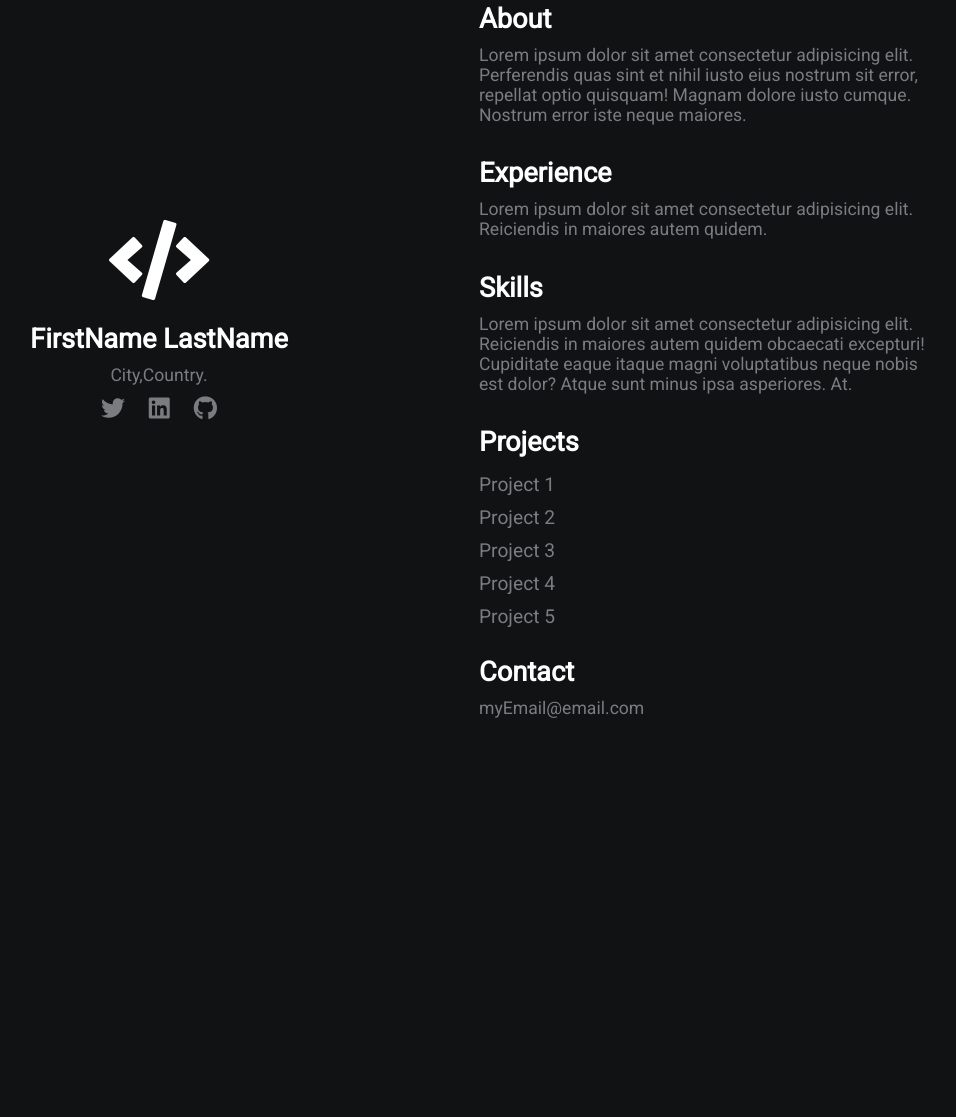
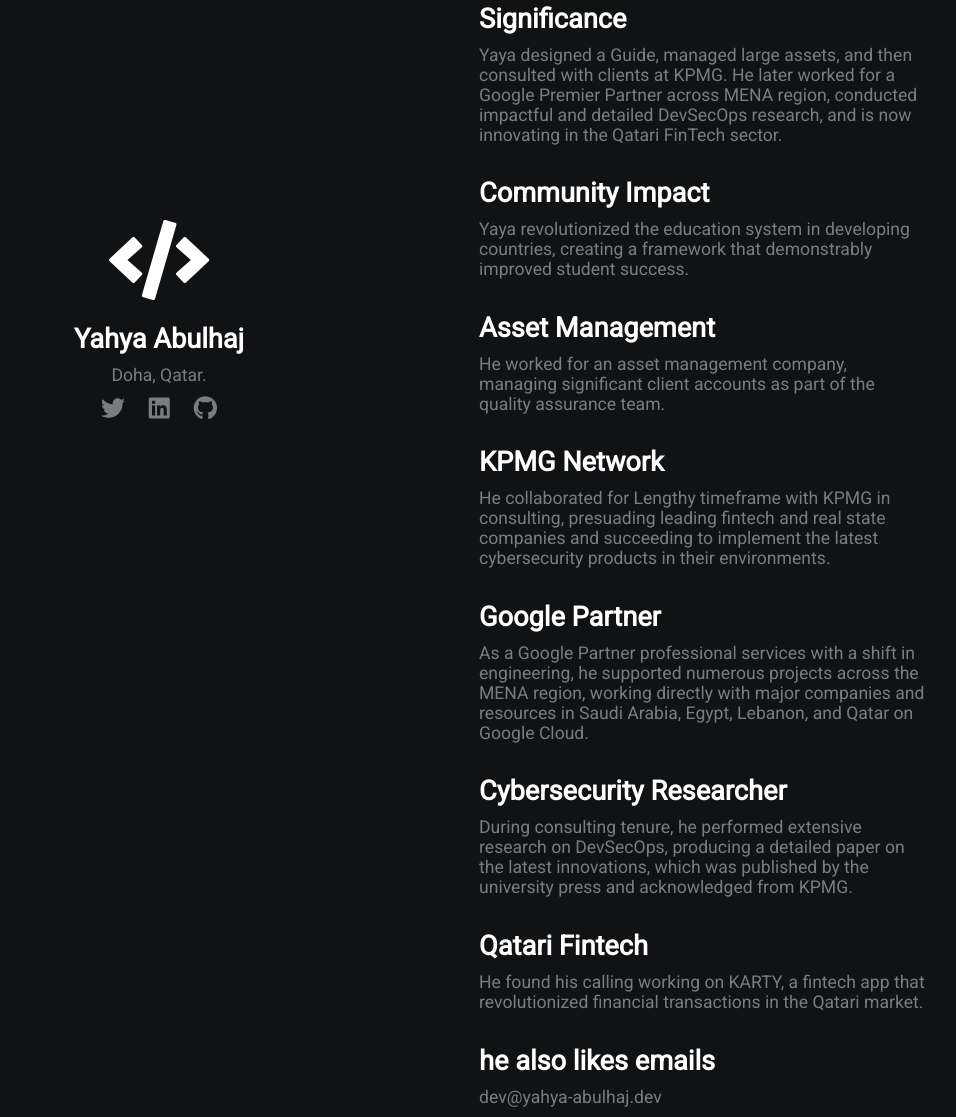
Before and after one commit to yaya2devops/profile, a plain HTML site: page index.html in a window 1280 px wide. Shown: the part 100-1217 px from the top of the page, without its empty margins (161-1117 px from the left). Before the commit the page ends 828 px from the top, so only its background shows below. Drawn offline with Linux system fonts and the light colour scheme.

Commit message:
Yahya Abulhaj

```diff
--- a/index.html
+++ b/index.html
@@ -6,34 +6,54 @@
     <meta http-equiv="X-UA-Compatible" content="ie=edge">
     <link rel="stylesheet" href="https://use.fontawesome.com/releases/v5.4.1/css/all.css" integrity="sha384-5sAR7xN1Nv6T6+dT2mhtzEpVJvfS3NScPQTrOxhwjIuvcA67KV2R5Jz6kr4abQsz" crossorigin="anonymous">
     <link rel="stylesheet" href="style.css">
-    <title>Your Name</title>
+    <title>yaya2devops</title>
 </head>
 <body>
     <div class="grid-2">
         <div class="section-1">
             <i class="fas fa-code fa-5x white"></i>
-            <h2>FirstName LastName</h2>
-            <p>City,Country.</p>
-            <a href="#"><i class="fab fa-twitter"></i></a>
-            <a href="#"><i class="fab fa-linkedin"></i></a>
-            <a href="#"><i class="fab fa-github"></i></a>
+            <h2>Yahya Abulhaj</h2>
+            <p>Doha, Qatar.</p>
+            <a href="https://twitter.com/yaya2devops"><i class="fab fa-twitter"></i></a>
+            <a href="https://qa.linkedin.com/in/yahya-abulhaj"><i class="fab fa-linkedin"></i></a>
+            <a href="https://github.com/yaya2devops"><i class="fab fa-github"></i></a>
         </div>
         <div class="section-2">
-            <h2>About</h2>
-            <p>Lorem ipsum dolor sit amet consectetur adipisicing elit. Perferendis quas sint et nihil iusto eius nostrum sit error, repellat optio quisquam! Magnam dolore iusto cumque. Nostrum error iste neque maiores.</p>
-            <h2>Experience</h2>
-            <p>Lorem ipsum dolor sit amet consectetur adipisicing elit. Reiciendis in maiores autem quidem.</p>
+            <h2>Significance</h2>
+            <p> Yaya designed a Guide, managed large assets, and then consulted with clients at KPMG. He later worked for a Google Premier Partner across MENA region, conducted impactful and detailed DevSecOps research, and is now innovating in the Qatari FinTech sector.
 
-            <h2>Skills</h2>
-            <p>Lorem ipsum dolor sit amet consectetur adipisicing elit. Reiciendis in maiores autem quidem obcaecati excepturi! Cupiditate eaque itaque magni voluptatibus neque nobis est dolor? Atque sunt minus ipsa asperiores. At.</p>
-            <h2>Projects</h2>
-            <a href="#">Project 1</a>
-            <a href="#">Project 2</a>
-            <a href="#">Project 3</a>
-            <a href="#">Project 4</a>
-            <a href="#">Project 5</a>
-            <h2>Contact</h2>
-            <p>myEmail@email.com</p>
+            <h2>Community Impact</h2>
+            <p>
+            Yaya revolutionized the education system in developing countries, creating a framework that demonstrably improved student success.
+            </p>
+
+            <h2>Asset Management</h2>
+            <p>
+            He worked for an asset management company, managing significant client accounts as part of the quality assurance team.
+            </p>
+
+            <h2>KPMG Network</h2>
+            <p>
+            He collaborated for Lengthy timeframe with KPMG in consulting, presuading leading fintech and real state companies and succeeding to implement the latest cybersecurity products in their environments.
+            </p>
+
+            <h2>Google Partner</h2>
+            <p>
+            As a Google Partner professional services with a shift in engineering, he supported numerous projects across the MENA region, working directly with major companies and resources in Saudi Arabia, Egypt, Lebanon, and Qatar on Google Cloud.
+            </p>
+
+            <h2>Cybersecurity Researcher</h2>
+            <p>
+            During consulting tenure, he performed extensive research on DevSecOps, producing a detailed paper on the latest innovations, which was published by the university press and acknowledged from KPMG.
+            </p>
+
+            <h2>Qatari Fintech</h2>
+            <p>
+            He found his calling working on KARTY, a fintech app that revolutionized financial transactions in the Qatari market.
+            </p>
+
+            <h2>he also likes emails</h2>
+            <p>dev@yahya-abulhaj.dev</p>
         </div>
     </div>
 </body>
```
